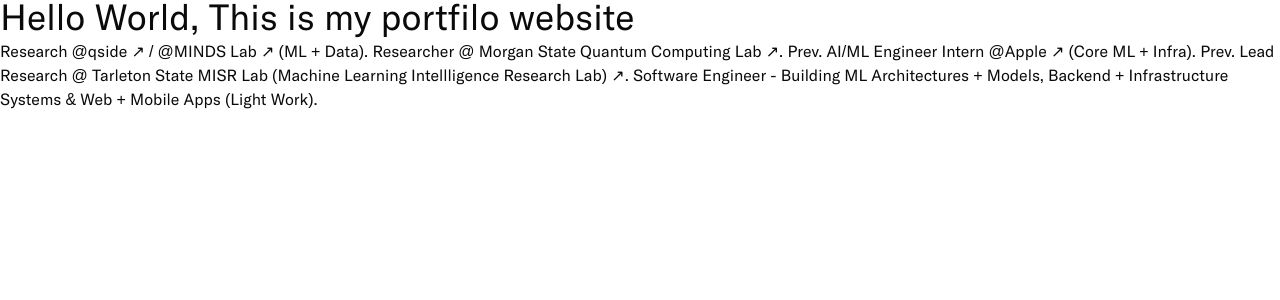
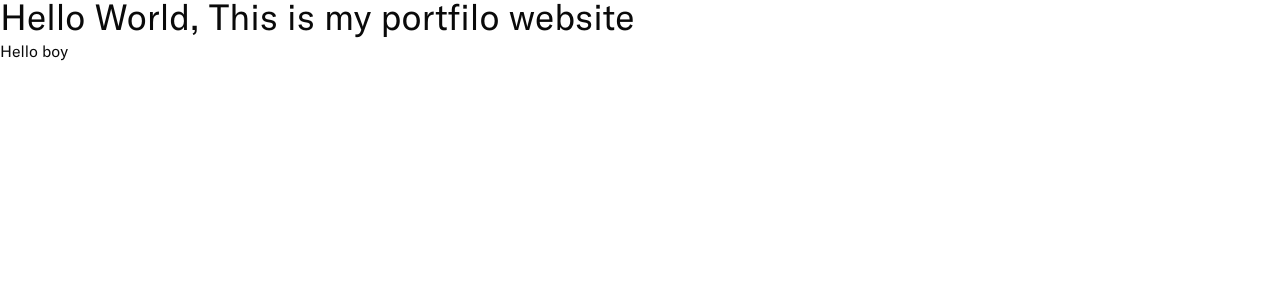
Before and after one commit to Adedoyin-Emmanuel/adedoyinemmanuel.dev, a Next.js app: page / in a window 1280 px wide. Shown: the top 300 px of the page. Built offline with nearby package versions, Linux system fonts and the light colour scheme.

Commit message:
feat: added navbar component

```diff
--- /dev/null
+++ b/app/components/navbar/index.tsx
@@ -0,0 +1,18 @@
+
+"use client"
+import React from "react";
+
+interface NavbarProps {
+
+}
+
+const Navbar = ()=> {
+
+    return (
+        <div>
+            <h1>Navbar works!</h1>
+        </div>
+    );
+}
+
+export default Navbar;
--- a/app/page.tsx
+++ b/app/page.tsx
@@ -3,14 +3,7 @@
     <div>
       <h1 className="text-4xl">Hello World, This is my portfilo website</h1>
 
-      <p>
-        Research @qside ↗ / @MINDS Lab ↗ (ML + Data). Researcher @ Morgan State
-        Quantum Computing Lab ↗. Prev. AI/ML Engineer Intern @Apple ↗ (Core ML +
-        Infra). Prev. Lead Research @ Tarleton State MISR Lab (Machine Learning
-        Intellligence Research Lab) ↗. Software Engineer - Building ML
-        Architectures + Models, Backend + Infrastructure Systems & Web + Mobile
-        Apps (Light Work).
-      </p>
+      <p>Hello boy</p>
     </div>
   );
 };
```
